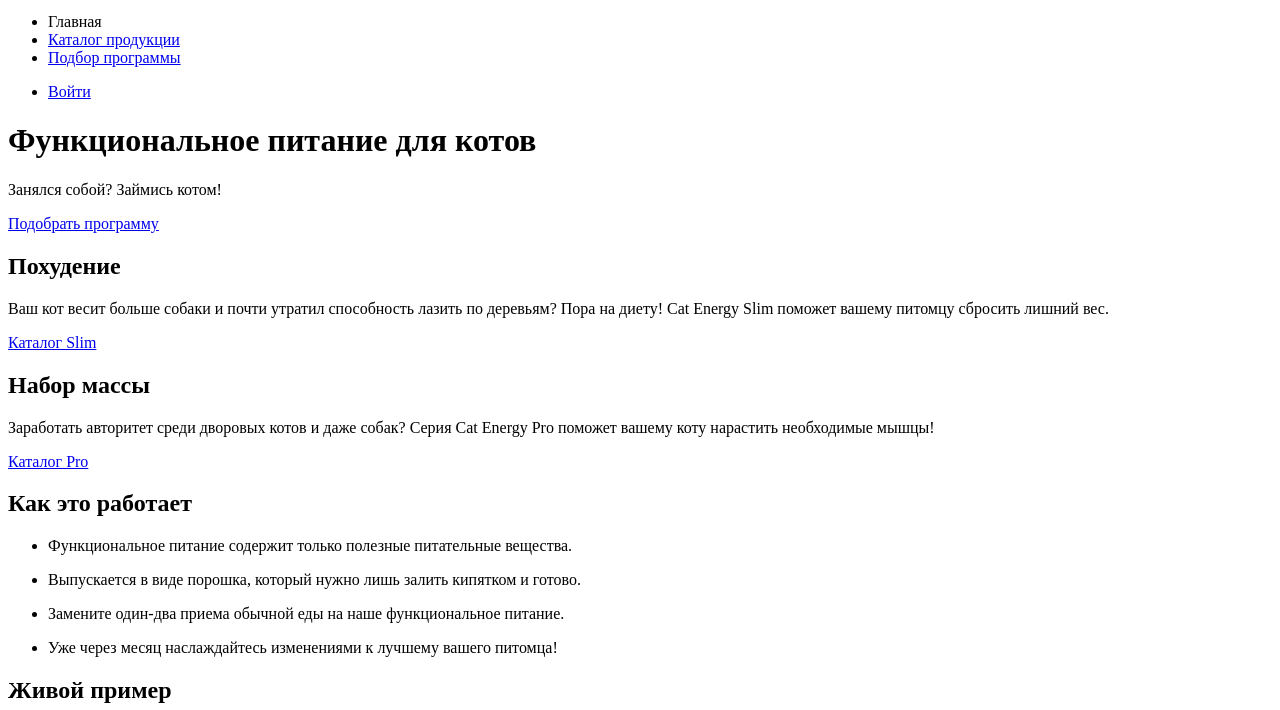
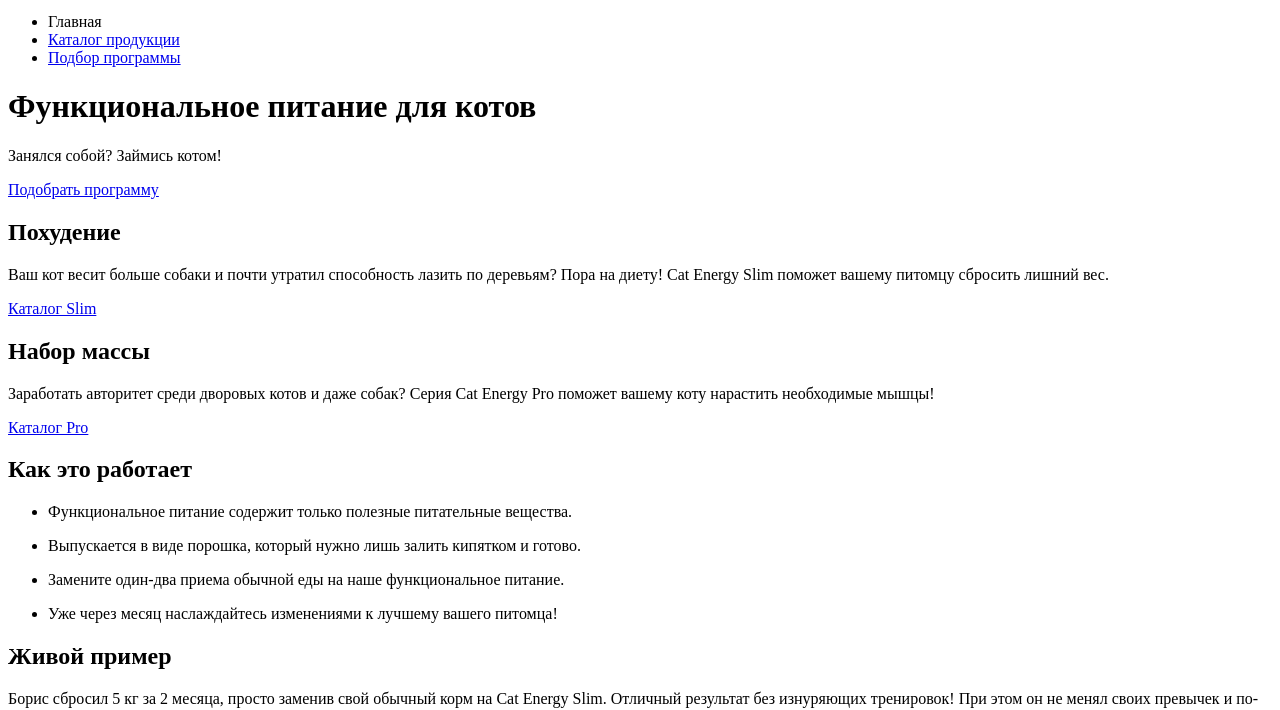
Before and after one commit to tataurova/910411-cat-energy-17, a website: page source/index.html in a window 1280 px wide. Shown: the part 50-760 px from the top of the page. Drawn offline with Linux system fonts and the light colour scheme.

Commit message:
Правки по замечаниям

```diff
--- a/source/index.html
+++ b/source/index.html
@@ -21,11 +21,6 @@
         </li>
         <li class="site-list__item">
           <a href="form.html">Подбор программы</a>
-        </li>
-      </ul>
-      <ul class="main-nav__list user-list">
-        <li class="user-list__item">
-          <a class="user-list__login" href="login.html">Войти</a>
         </li>
       </ul>
     </div>
@@ -114,7 +109,7 @@
       </li>
     </ul>
   </div>
-  <div class="page-footer__copyright" copyright>
+  <div class="page-footer__copyright copyright">
     <a class="copyright__link" href="https://htmlacademy.ru/intensive/adaptive">HTML Academy</a>
     <a class="copyright__logo" href="https://htmlacademy.ru/intensive/htmlcss">
       <img src="img/logo-htmlacademy.svg" width="27" height="34" alt="Логотип HTML Academy">
```
Also changed, not shown: source/catalog.html (+1 -6 lines), source/form.html (+1 -6 lines).
